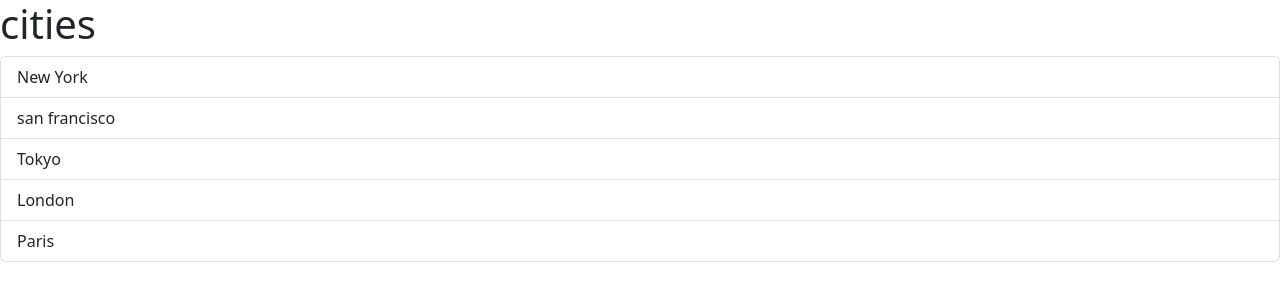
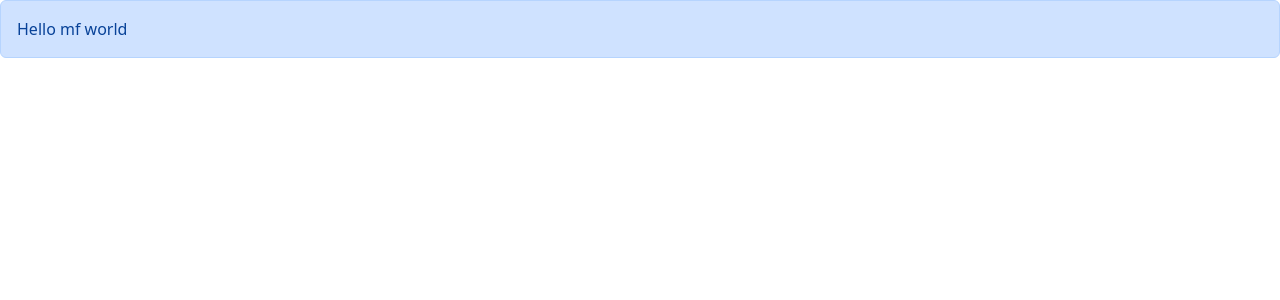
Before and after one commit to orii-blackmark/game-hub, a React (Vite) app: page / in a window 1280 px wide. Shown: the top 300 px of the page. Built offline with nearby package versions, Linux system fonts and the light colour scheme.

Commit message:
passing children

```diff
--- a/src/App.tsx
+++ b/src/App.tsx
@@ -1,15 +1,9 @@
-import ListGroup from "./components/ListGroup";
+import Alert from "./components/alert";
 
 function App() {
-  let items = ["New York", "san francisco", "Tokyo", "London", "Paris"];
-
-  const handleSelectItem = (item: string) => {
-    console.log(item);
-  }
-
   return (
     <div>
-      <ListGroup items={items} heading="cities" onSelectItem={handleSelectItem}/>
+      <Alert>Hello <span>mf</span> world</Alert>
     </div>
   );
 }
--- /dev/null
+++ b/src/components/Alert.tsx
@@ -0,0 +1,11 @@
+import { ReactNode } from "react";
+
+interface props {
+  children: ReactNode;
+}
+
+const Alert = ({ children }: props) => {
+  return <div className="alert alert-primary">{children}</div>;
+};
+
+export default Alert;
```
